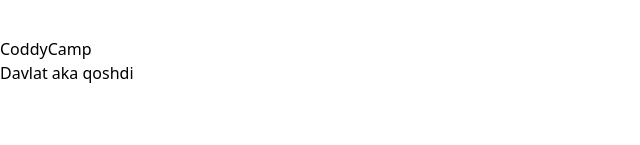
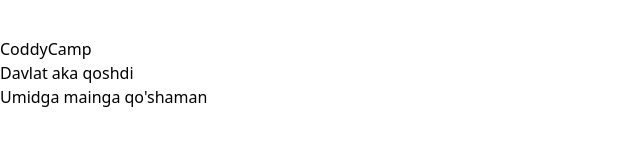
Before and after one commit to umidulloh-dev/komandBolibIshlash, a website: page index.html in a window 1280 px wide. Shown: the part 247-392 px from the top of the page, without its empty margins (0-640 px from the left). Drawn offline with nearby package versions, Linux system fonts and the light colour scheme.

Commit message:
-modified

```diff
--- a/index.html
+++ b/index.html
@@ -22,6 +22,9 @@
 
     <div>CoddyCamp</div>
     <div>Davlat aka qoshdi</div>
+
+
+    Umidga mainga qo'shaman
 </body>
 
 
```
